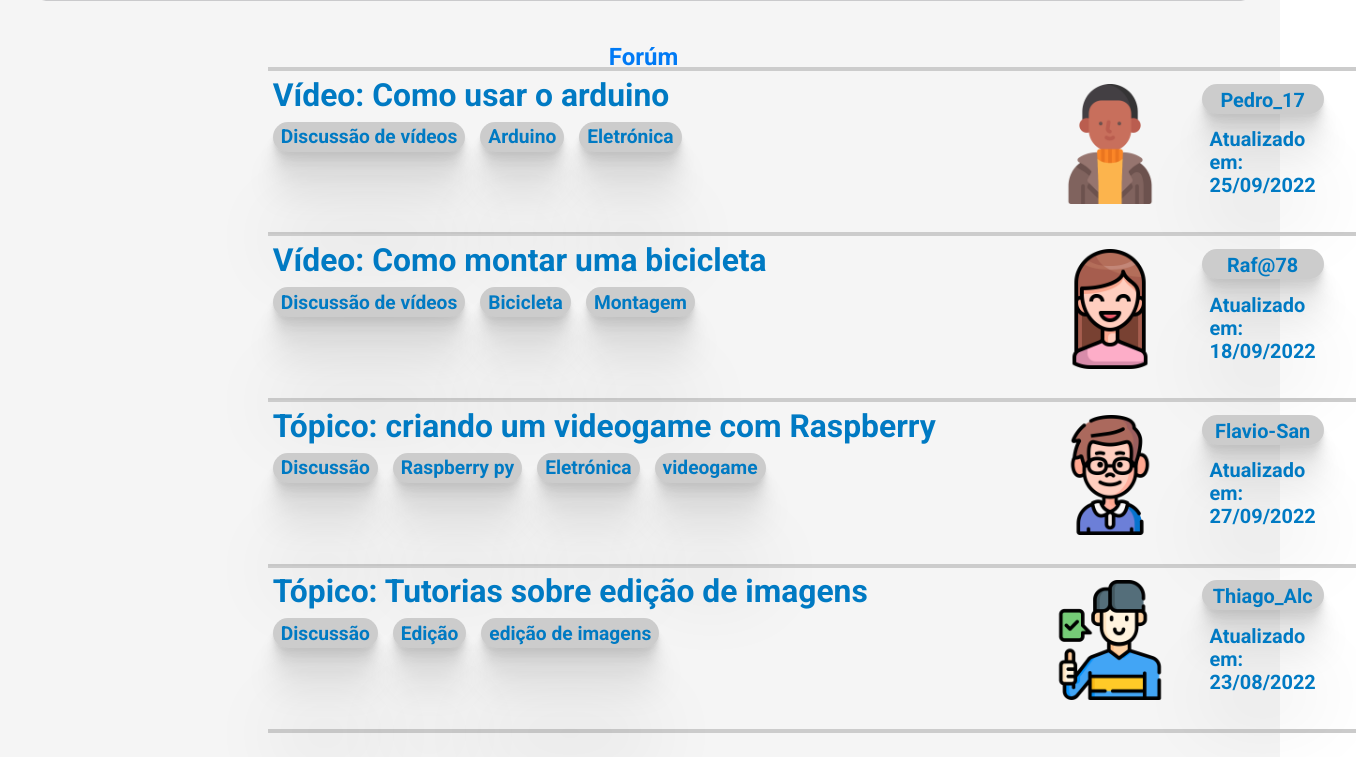
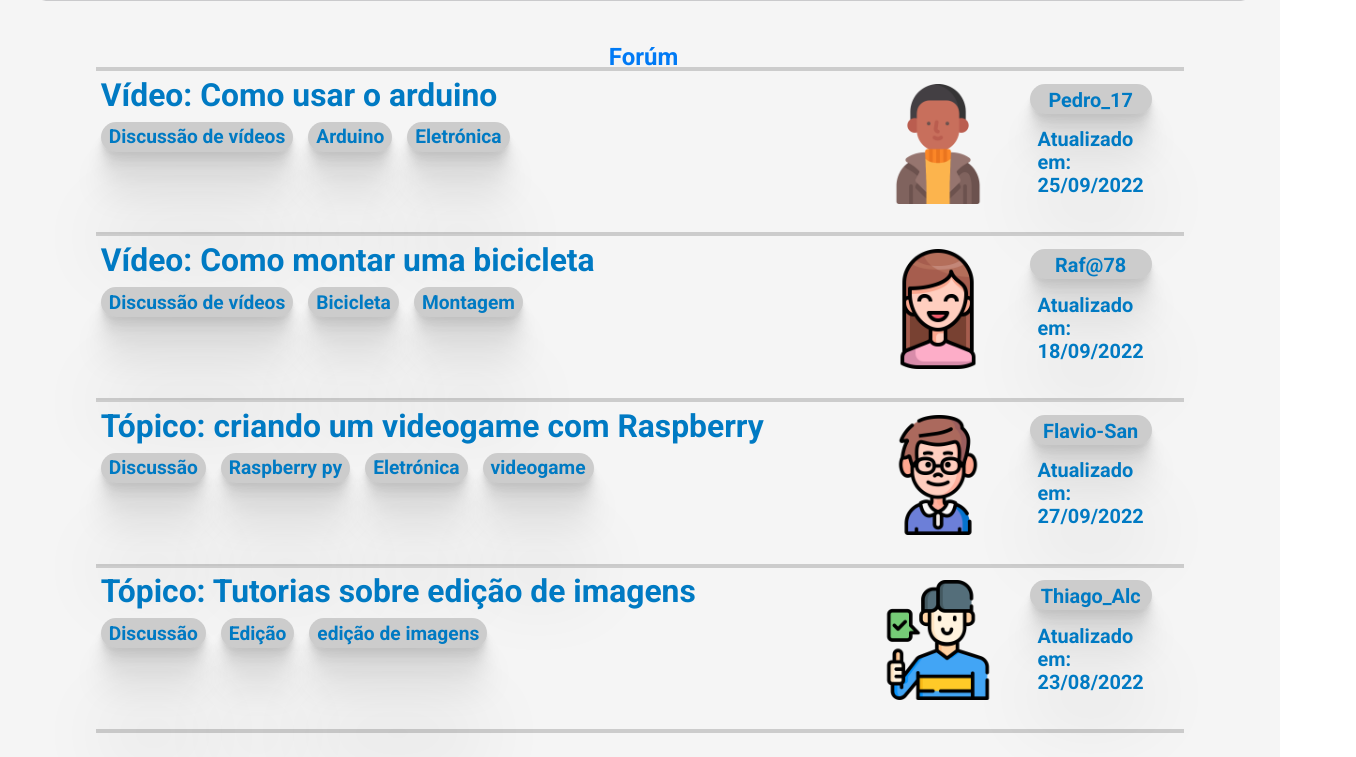
Before and after one commit to neuvaniapbarros/videos-diy-tecweb, a plain HTML site: page index.html in a window 1280 px wide. Shown: the part 5604-6361 px from the top of the page, 1356 px wide, since content can reach past the window. Drawn offline with Linux system fonts and the light colour scheme.

Commit message:
feat: centralizar

```diff
--- a/index.css
+++ b/index.css
@@ -825,8 +825,10 @@ input[type="submit"]:hover {
 }
 
 #forumPostsTable {
-  width: 60%;
   display: grid;
+  flex-direction: row;
+  justify-content: center;
+  justify-items: center;
 }
 
 .forumPosts {
```
